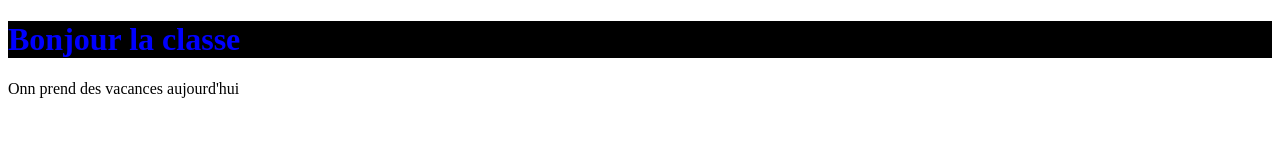
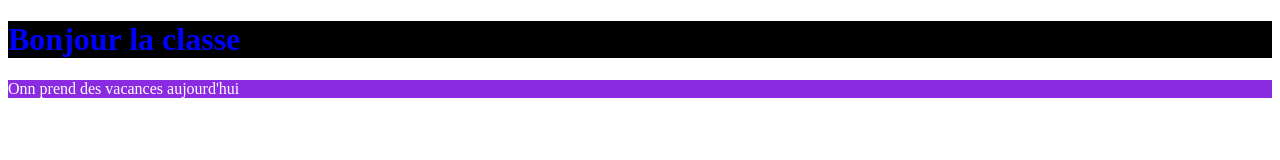
Before and after one commit to degueneFall/testTp3, a plain HTML site: page index.html in a window 1280 px wide. Drawn offline with Linux system fonts and the light colour scheme.

Commit message:
ajouter index..html avec plus de  style

```diff
--- a/index.html
+++ b/index.html
@@ -9,6 +9,10 @@
             color: blue;
             background-color: black;
         }
+        p{
+            color: white;
+            background-color: blueviolet;
+        }
     </style>
 </head>
 <body>
```
